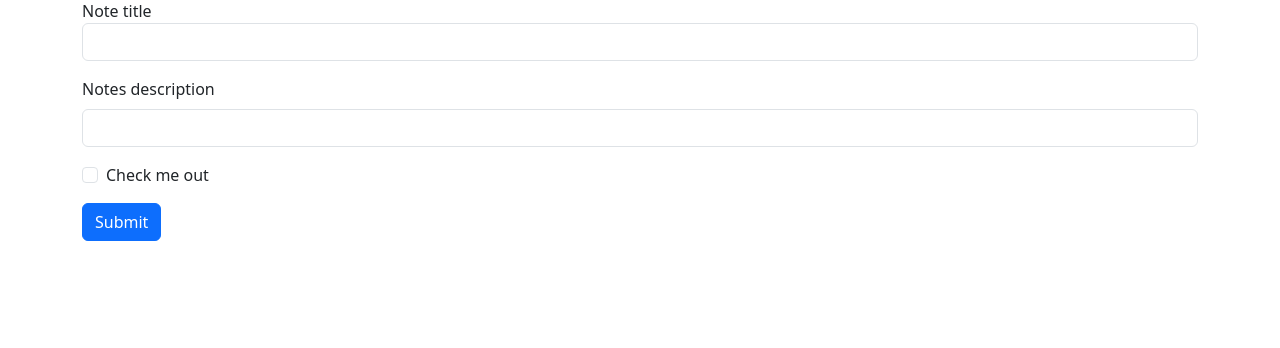
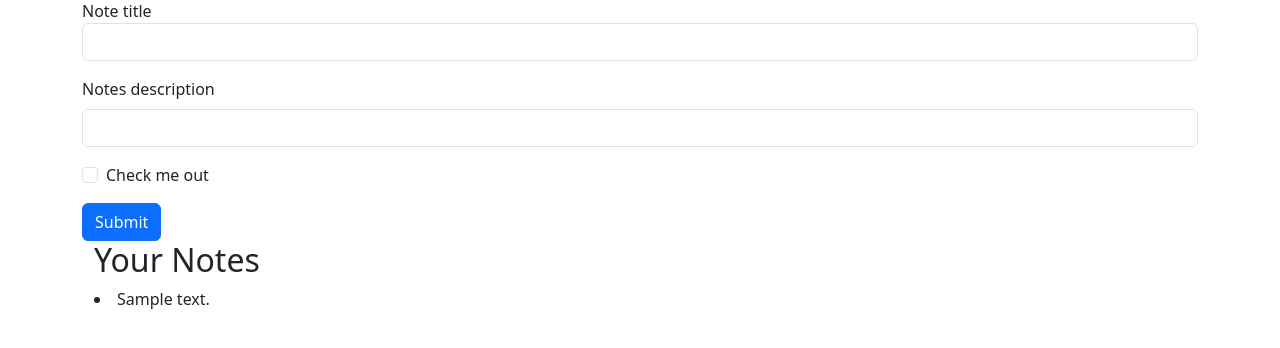
Before and after one commit to anjala03/fastapi, a FastAPI app: page / in a window 1280 px wide. Shown: the part 113-461 px from the top of the page. Run offline with FastAPI, Linux system fonts and the light colour scheme; a database or web service that is not in the repository returns one stand-in record (values such as "Sample title").

```diff
--- a/templates/index.html
+++ b/templates/index.html
@@ -58,12 +58,16 @@
               <input type="checkbox" class="form-check-input" id="exampleCheck1">
               <label class="form-check-label" for="exampleCheck1">Check me out</label>
             </div>
-            <div class="container">
 
-            </div>
             <button type="submit" class="btn btn-primary">Submit</button>
           </form>
-
+          <div class="container">
+            <h2> Your Notes</h2>
+            <!-- this is jinja2 for loop syntax-->
+            {% for item in newdocs %}
+             <li>{{item.note}}</li>
+            {% endfor %}
+        </div>
       </div>
     <script src="https://cdn.jsdelivr.net/npm/bootstrap@5.3.2/dist/js/bootstrap.bundle.min.js" integrity="sha384-C6RzsynM9kWDrMNeT87bh95OGNyZPhcTNXj1NW7RuBCsyN/o0jlpcV8Qyq46cDfL" crossorigin="anonymous"></script>
   </body>
```
Also changed, not shown: index.py (added), routes/notes.py (added).
